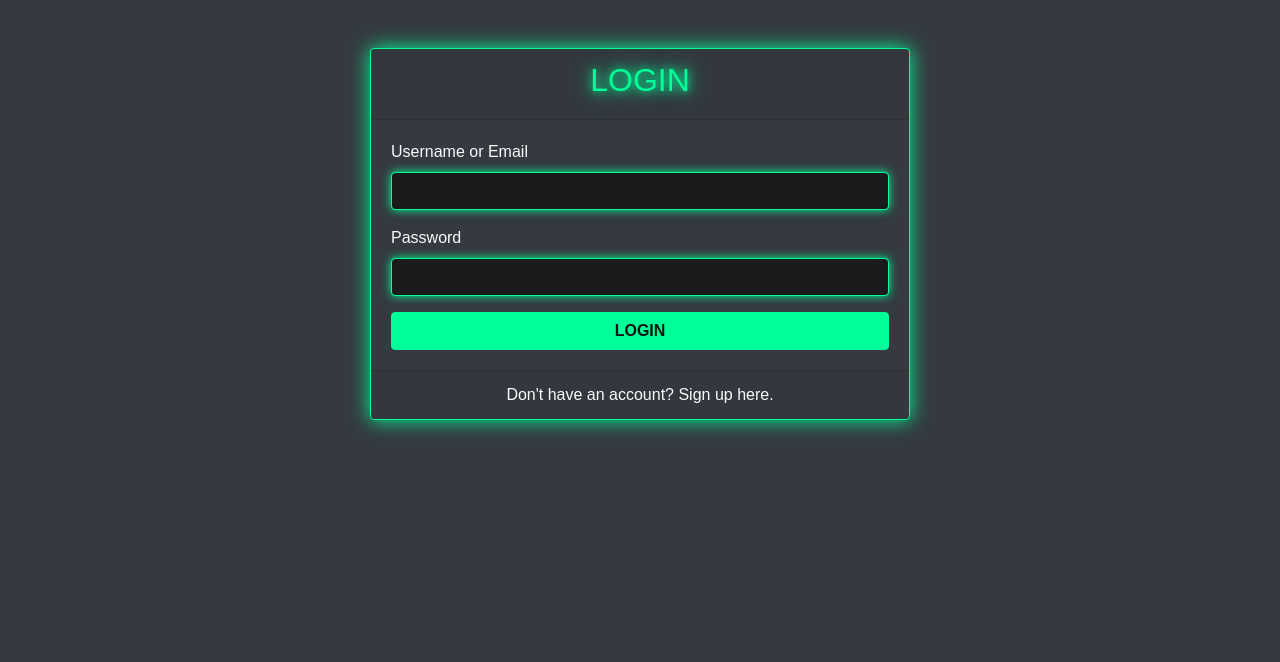
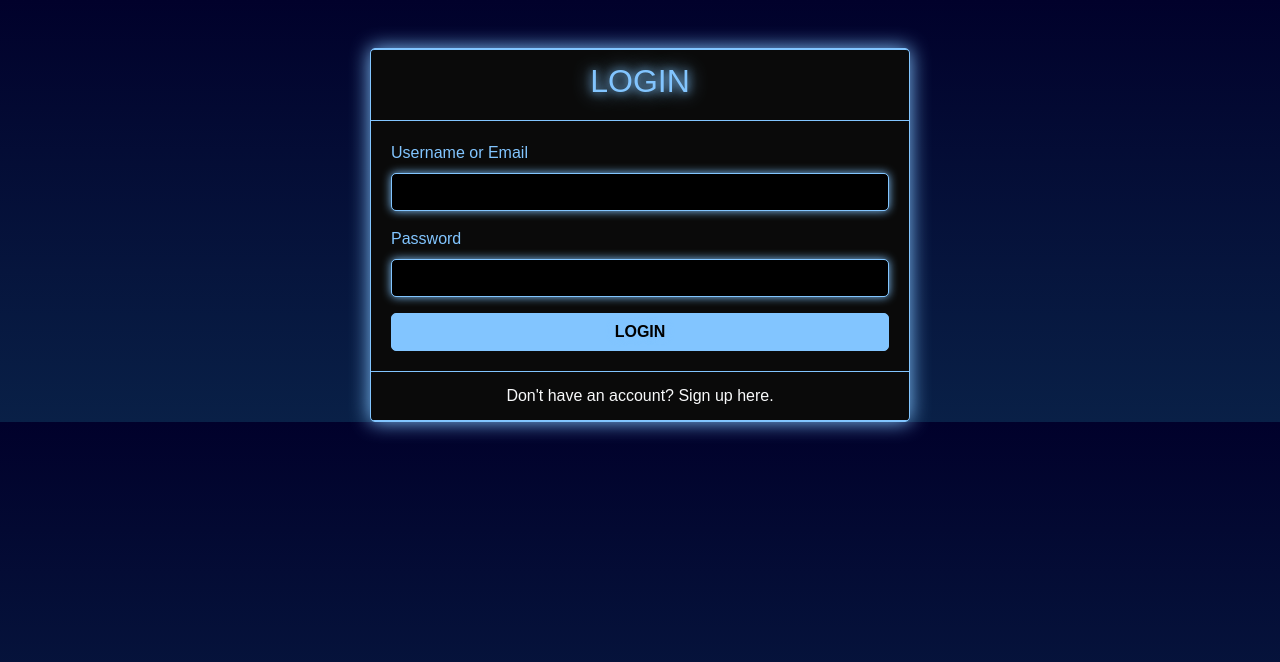
Before and after one commit to graceAlessia/Web-Final-Project, a PHP site: page /login.php in a window 1280 px wide. Shown: the top 662 px of the page. Run offline with PHP 8.4, Linux system fonts and the light colour scheme.

Commit message:
changed theme added signup and login css

```diff
--- /dev/null
+++ b/assets/css/login.css
@@ -0,0 +1,67 @@
+body {
+    background-color: #01012b;
+    background: linear-gradient(to bottom, #01012b, #092047);
+    color: #82C5FF;
+    font-family: 'Abel', Arial, Helvetica, sans-serif;
+}
+
+h2 {
+    color: #82C5FF;
+    text-shadow: 0 0 10px #82C5FF, 0 0 20px #82C5FF;
+    font-size: 2rem;
+    font-weight: 400;
+}
+
+.card {
+    background-color: #0a0a0a;
+    border: 1px solid #82C5FF;
+    box-shadow: 0 0 20px #82C5FF;
+    border-radius: 5px;
+}
+
+.btn-primary {
+    background-color: #82C5FF;
+    border-color: #82C5FF;
+    color: #000;
+    font-weight: bold;
+    text-shadow: 0 0 10px #82C5FF;
+    border-radius: 5px;
+}
+
+.btn-primary:hover {
+    background-color: #82C5FF;
+    border-color: #82C5FF;
+    color: #000;
+}
+
+.form-control {
+    background-color: #000;
+    border: 1px solid #82C5FF;
+    color: #ffff;
+    box-shadow: 0 0 10px #82C5FF;
+    border-radius: 5px;
+    padding: 10px;
+}
+
+.form-control:focus {
+    background-color: #1b1b1b;
+    border-color: #82C5FF;
+    box-shadow: 0 0 10px #82C5FF;
+}
+
+a.text-light {
+    color: #82C5FF;
+}
+
+a.text-light:hover {
+    color: #82C5FF;
+}
+
+.card-header, .card-footer {
+    border-bottom: 1px solid #82C5FF;
+    border-top: 1px solid #82C5FF;
+}
+
+.card-body {
+    padding: 20px;
+}
--- a/clear_history.php
+++ b/clear_history.php
@@ -1,5 +1,5 @@
 <?php
-include 'db_connection.php';
+include 'server/db_connection.php';
 
 if ($_SERVER['REQUEST_METHOD'] === 'DELETE') {
     if (isset($_SESSION['user_id'])) {
@@ -22,4 +22,3 @@ if ($_SERVER['REQUEST_METHOD'] === 'DELETE') {
 }
 
 $conn->close();
-?>
--- a/get_password_history.php
+++ b/get_password_history.php
@@ -1,7 +1,8 @@
 <?php
-include 'db_connection.php';
+include 'server/db_connection.php';
 
-function decryptPassword($encrypted) {
+function decryptPassword($encrypted)
+{
     $encryption_key = base64_decode('your_secret_key_here');
     list($encrypted_data, $iv) = explode('::', base64_decode($encrypted), 2);
     return openssl_decrypt($encrypted_data, 'aes-256-cbc', $encryption_key, 0, $iv);
@@ -29,4 +30,3 @@ if ($_SERVER['REQUEST_METHOD'] === 'GET') {
 }
 
 $conn->close();
-?>
--- a/login.css
+++ /dev/null
@@ -1,47 +0,0 @@
-body {
-    background-color: #121212; /* Dark background */
-    color: #00ff99; /* Neon green text */
-    font-family: 'Orbitron', sans-serif; /* Cyberpunk font */
-}
-
-h2 {
-    color: #00ff99; /* Neon green for headers */
-    text-shadow: 0 0 10px #00ff99, 0 0 20px #00ff99;
-}
-
-.card {
-    background-color: #1b1b1b; /* Darker card background */
-    border: 1px solid #00ff99; /* Neon green border */
-    box-shadow: 0 0 20px #00ff99;
-}
-
-.btn-primary {
-    background-color: #00ff99;
-    border-color: #00ff99;
-    color: #121212;
-    font-weight: bold;
-    text-shadow: 0 0 10px #00ff99;
-}
-
-.btn-primary:hover {
-    background-color: #00cc80;
-    border-color: #00cc80;
-    color: #121212;
-}
-
-.form-control {
-    background-color: #1b1b1b; /* Match form field background with the card */
-    border: 1px solid #00ff99; /* Neon green border */
-    color: #00ff99;
-    box-shadow: 0 0 10px #00ff99;
-}
-
-.form-control:focus {
-    background-color: #1b1b1b;
-    border-color: #00cc80;
-    box-shadow: 0 0 10px #00cc80;
-}
-
-a.text-light:hover {
-    color: #00cc80;
-}
--- a/login.php
+++ b/login.php
@@ -1,17 +1,19 @@
 <!DOCTYPE html>
 <html lang="en">
+
 <head>
     <meta charset="UTF-8">
     <meta name="viewport" content="width=device-width, initial-scale=1.0">
     <title>Login</title>
     <link rel="stylesheet" href="https://stackpath.bootstrapcdn.com/bootstrap/4.5.2/css/bootstrap.min.css">
-    <link rel="stylesheet" href="css/login.css">
+    <link rel="stylesheet" href="assets\css\login.css">
 </head>
-<body class="bg-dark text-light">
+
+<body>
     <div class="container mt-5">
         <div class="row justify-content-center">
             <div class="col-md-6">
-                <div class="card bg-dark text-light">
+                <div class="card">
                     <div class="card-header text-center">
                         <h2>LOGIN</h2>
                     </div>
@@ -36,4 +38,5 @@
         </div>
     </div>
 </body>
+
 </html>
--- a/login_process.php
+++ b/login_process.php
@@ -1,5 +1,5 @@
 <?php
-require 'db_connection.php';
+require 'server/db_connection.php';
 
 if ($_SERVER["REQUEST_METHOD"] == "POST") {
     $username = $_POST['username'];
@@ -29,4 +29,3 @@ if ($_SERVER["REQUEST_METHOD"] == "POST") {
     $stmt->close();
     $conn->close();
 }
-?>
--- a/save_history.php
+++ b/save_history.php
@@ -1,8 +1,9 @@
 <?php
-include 'db_connection.php';
+include 'server/db_connection.php';
 
 // Password encryption and storage logic
-function encryptPassword($password) {
+function encryptPassword($password)
+{
     $encryption_key = base64_decode('your_secret_key_here');
     $iv = openssl_random_pseudo_bytes(openssl_cipher_iv_length('aes-256-cbc'));
     $encrypted = openssl_encrypt($password, 'aes-256-cbc', $encryption_key, 0, $iv);
@@ -32,4 +33,3 @@ if ($_SERVER['REQUEST_METHOD'] === 'POST') {
 }
 
 $conn->close();
-?>
--- a/signup_process.php
+++ b/signup_process.php
@@ -1,5 +1,5 @@
 <?php
-require 'db_connection.php';
+require 'server/db_connection.php';
 
 if ($_SERVER["REQUEST_METHOD"] == "POST") {
     $username = $_POST['username'];
@@ -20,4 +20,3 @@ if ($_SERVER["REQUEST_METHOD"] == "POST") {
     $stmt->close();
     $conn->close();
 }
-?>
```
Also changed, not shown: assets/css/signup.css (added, +86 -0 lines), assets/css/style1.css (added, +183 -0 lines), db_connection.php (deleted, +0 -28 lines), index.php (+9 -36 lines), js/script.js (added, +66 -0 lines), layouts/header.php (added, +36 -0 lines), script.js (deleted, +0 -66 lines), server/db_connection.php (added, +26 -0 lines), signup.php (+5 -2 lines), style.css (deleted, +0 -41 lines).
